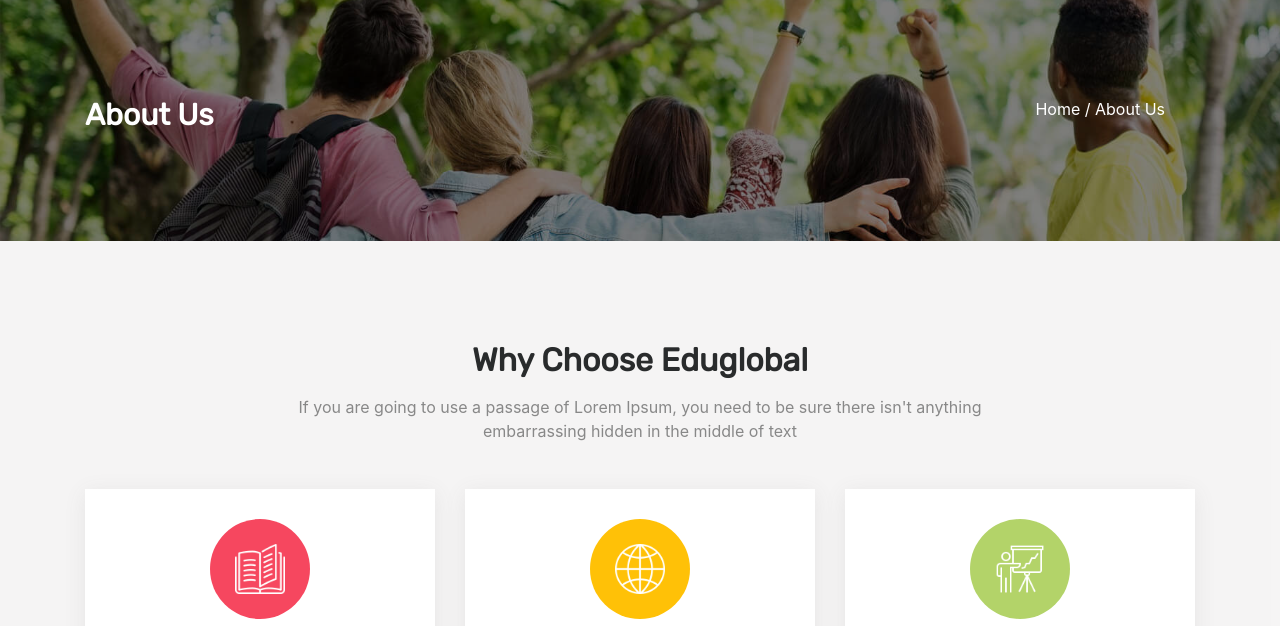
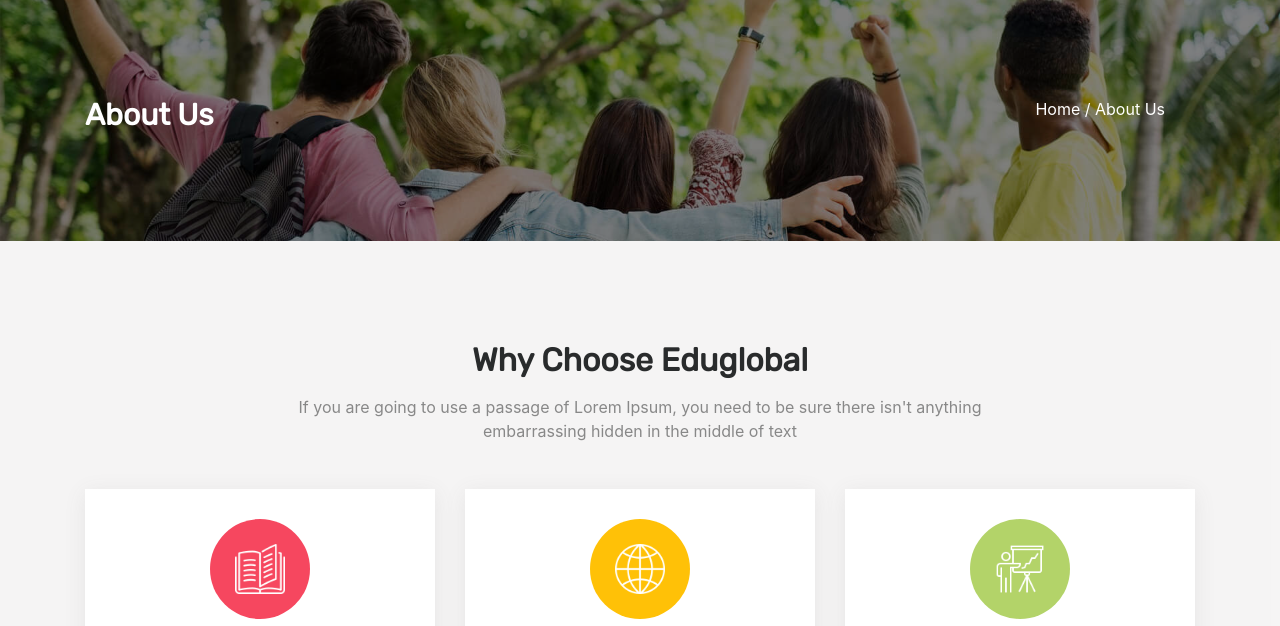
Before and after one commit to ElchinGanbarov/Frontend-lahiyesi, a plain HTML site: page assets/about.html in a window 1280 px wide. Shown: the part 169-795 px from the top of the page. Drawn offline with nearby package versions, Linux system fonts and the light colour scheme.

Commit message:
FINAL LAST

```diff
--- a/assets/scss/pages/_about.scss
+++ b/assets/scss/pages/_about.scss
@@ -20,7 +20,7 @@
         background-position: center center;
         background-repeat: no-repeat;
         background-size: cover;
-        width: 1349px;
+        width:100% !important;
         height: 444px;
         transform: translate3d(0px, -186.25px, 0px);
         transition: transform 100ms ease 0s;
```
Also changed, not shown: assets/scss/style.css, 1 other file.
